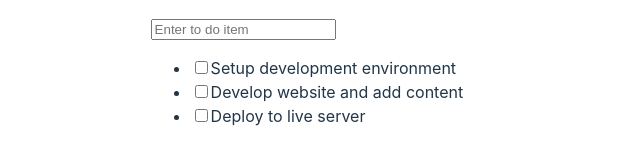
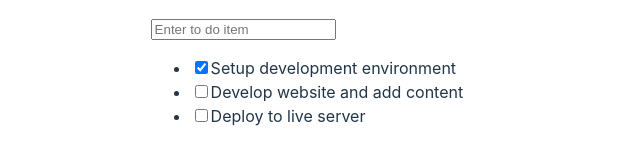
Before and after one commit to NoelLincoln/react-to-do-list, a React (Vite) app: page / in a window 1280 px wide. Shown: the part 165-316 px from the top of the page, without its empty margins (319-959 px from the left). Built offline with nearby package versions, Linux system fonts and the light colour scheme.

Commit message:
Use react hook useState to handle toggle list item     -Pass down the useState function with handlechange event listener      as a prop(prop drilling) to     child components

```diff
--- a/src/components/TodoItem.jsx
+++ b/src/components/TodoItem.jsx
@@ -1,9 +1,13 @@
 import PropTypes from 'prop-types';
 
-const TodoItem = ({ itemProp }) => {
+const TodoItem = ({ itemProp, handleChange }) => {
   return (
     <li>
-      <input type="checkbox" />
+      <input
+        type="checkbox"
+        checked={itemProp.completed}
+        onChange={() => handleChange(itemProp.id)}
+      />
       {itemProp.title}
     </li>
   );
@@ -12,4 +16,6 @@
 
 TodoItem.propTypes = {
   itemProp: PropTypes.object,
+  setTodos: PropTypes.func,
+  handleChange: PropTypes.func,
 };
--- a/src/components/TodosList.jsx
+++ b/src/components/TodosList.jsx
@@ -1,18 +1,20 @@
 import PropTypes from 'prop-types';
 
 import TodoItem from './TodoItem';
-
-const TodosList = ({ todosProps }) => {
+const TodosList = ({ todosProps, handleChange }) => {
   return (
     <ul>
       {todosProps.map((todo) => (
-        <TodoItem key={todo.id} itemProp={todo} />
+        <TodoItem key={todo.id} itemProp={todo} handleChange={handleChange} />
       ))}
     </ul>
   );
 };
+
 TodosList.propTypes = {
-  todosProps: PropTypes.object,
+  todosProps: PropTypes.array.isRequired,
+  setTodos: PropTypes.func,
+  handleChange: PropTypes.func,
 };
 
 export default TodosList;
--- a/src/components/TodosLogic.jsx
+++ b/src/components/TodosLogic.jsx
@@ -1,8 +1,9 @@
+import { useState } from 'react';
 import InputTodo from './InputTodo';
 import TodosList from './TodosList';
 
 const TodosLogic = () => {
-  const todos = [
+  const [todos, setTodos] = useState([
     {
       id: 1,
       title: 'Setup development environment',
@@ -18,11 +19,28 @@
       title: 'Deploy to live server',
       completed: false,
     },
-  ];
+  ]);
+  const handleChange = (id) => {
+    setTodos((prevState) =>
+      prevState.map((todo) => {
+        if (todo.id === id) {
+          return {
+            ...todo,
+            completed: !todo.completed,
+          };
+        }
+        return todo;
+      })
+    );
+  };
   return (
     <div>
       <InputTodo />
-      <TodosList todosProps={todos} />
+      <TodosList
+        todosProps={todos}
+        setTodos={setTodos}
+        handleChange={handleChange}
+      />
     </div>
   );
 };
```
